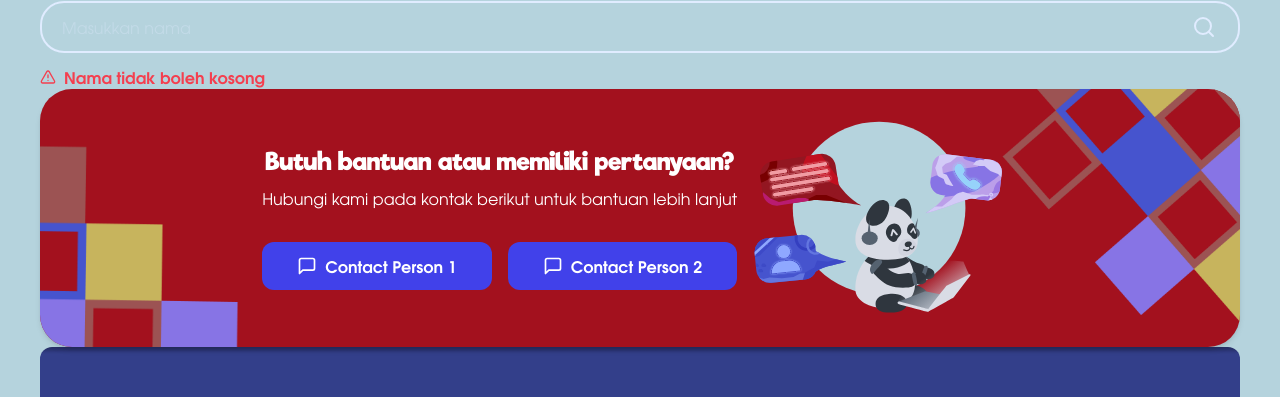
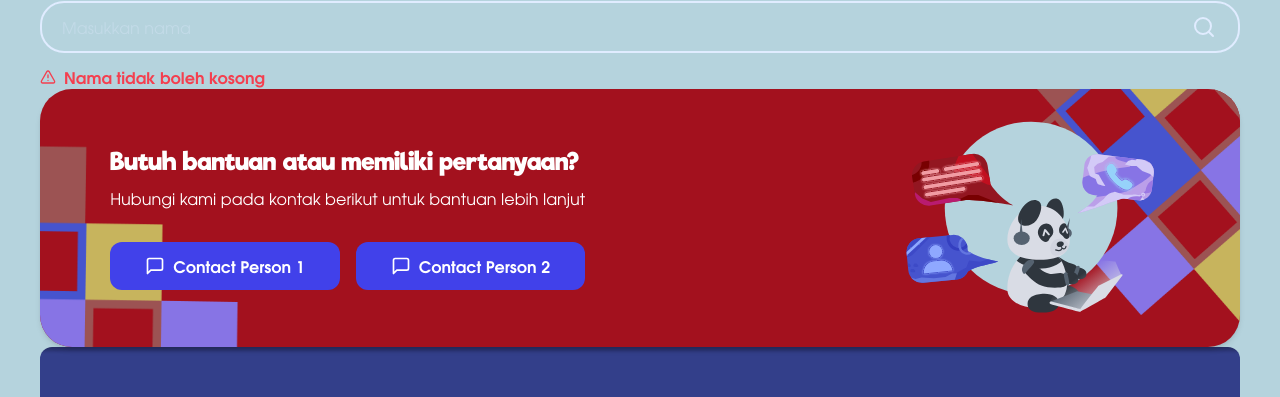
Before and after one commit to OH-Fasilkom-UI/oh24-frontend, a Next.js app: page / in a window 1280 px wide. Shown: the part 171-568 px from the top of the page. Built offline with nearby package versions, Linux system fonts and the light colour scheme; no server answers.

Commit message:
fix(ContactPerson): text behavior

```diff
--- a/components/elements/ContactPerson.tsx
+++ b/components/elements/ContactPerson.tsx
@@ -42,7 +42,7 @@ const ContactPerson: React.FC<ContactPersonProps> = ({
           className="absolute top-0 left-0 md:hidden w-full"
         />
       </div>
-      <div className="z-20 flex flex-col md:flex-row-reverse gap-4 w-fit h-fit justify-center items-center p-8">
+      <div className="z-20 flex flex-col md:flex-row-reverse max-md:gap-4 xl:gap-[40vh] justify-center items-center p-8">
         <Image
           src={'/contact-person-panda-ngoding.svg'}
           alt="Contact Person Asset"
@@ -53,16 +53,16 @@ const ContactPerson: React.FC<ContactPersonProps> = ({
         <div className="flex flex-col gap-8 h-fit w-fit justify-center">
           <div className="w-full flex flex-col gap-8 justify-center items-center">
             <div className="flex flex-col gap-2 text-white">
-              <h5 className="font-bold text-2xl leading-8 text-center">
+              <h5 className="font-bold text-2xl leading-8 text-center md:text-start">
                 Butuh bantuan atau memiliki pertanyaan?
               </h5>
-              <p className="font-normal text-base leading-6 text-center">
+              <p className="font-normal text-base leading-6 text-center md:text-start">
                 Hubungi kami pada kontak berikut untuk bantuan lebih lanjut
               </p>
             </div>
             {/* Buttons Stored Here */}
             <div
-              className={`${children ? 'flex' : 'hidden'} flex-col md:flex-row justify-center lg:justify-start w-full gap-4`}
+              className={`${children ? 'flex' : 'hidden'} flex-col md:flex-row justify-center items-center lg:justify-start w-full gap-4`}
             >
               {children}
             </div>
```
